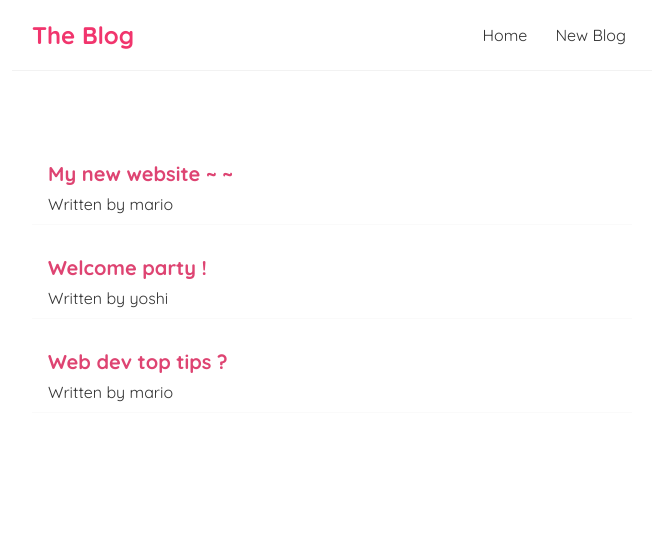
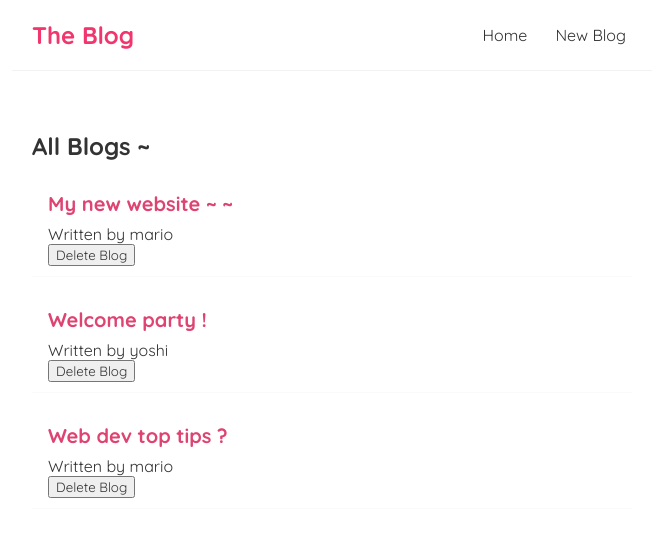
Before and after one commit to huangkuku/blog-netninja, a React (Create React App) app: page /create in a window 1280 px wide. Shown: the top 536 px of the page, without its empty margins (308-964 px from the left). Built offline with nearby package versions, Linux system fonts and the light colour scheme.

Commit message:
edit new Home.js and BlogList.js

```diff
--- /dev/null
+++ b/src/BlogList.js
@@ -0,0 +1,22 @@
+const BlogList = ({blogs, title, handleDelete}) => {
+    // BlogList=(props)=>, props is a Obj, {blogs: Array(3), title: " All Blogs ~"} blogs裡的的array
+    // const blogs = props.blogs  // Array, [{...,id:1}, {...,id:2},{...,id:3}]
+    // const title= props.title  // title: All Blogs ~
+    // const arr = [1,2] const str ="string" const mer = {arr,str} // console.log(mer) {arr: Array(2), str: 'string'}
+
+    return (
+        <div className="blog-list">
+            <h2> { title } </h2>
+            {blogs.map((blog)=>(
+                <div className="blog-preview" key= { blog.id}>
+                    <h2>{ blog.title }</h2>
+                    <p>Written by { blog.author }</p>
+                    <button onClick= {()=> handleDelete(blog.id)}> Delete Blog</button>
+                </div>
+
+            ))}
+        </div>
+    );
+}
+
+export default BlogList;
--- a/src/Home.js
+++ b/src/Home.js
@@ -1,4 +1,5 @@
 import { useState } from "react";
+import BlogList from "./BlogList";
 
 const Home = () => {
     const [blogs, setBlogs] = useState([
@@ -6,18 +7,21 @@
         {title: 'Welcome party !', body: 'lorem ipsum...', author: 'yoshi', id: 2 },
         {title: 'Web dev top tips ?', body: 'lorem ipsum...', author: 'mario', id: 3 }
     ])
-    // const what = useState(1) ab= what[0] //1 setAb= what[1] // ƒ dispatchSetState(fiber, queue, action)...
+    // 原本是const [ab, setAb] = useState(1)我們來看useState(),用what代替[ab, setAb] const what = useState(1), ab= what[0] //1 ,setAb= what[1] // ƒ dispatchSetState(fiber, queue, action)...
+    const handleDelete= (id) =>{  // 這裡的id === BlogList.js的 blog.id
+        const result = blogs.filter((blog)=> blog.id !== id)
+        // blogs.filter((blog)=> blog.id === id) 符合條件為 blog.id 等於 id的,篩選出,其他都不要
+        // blogs.filter((blog)=> blog.id !== id) 符合條件為 blog.id不等於id的,篩選出,其他都不要
+        setBlogs(result)
+    }
+
     // .map( ()=> () ) 為什麼" ()=> "的 右邊是"()" 因為要用template呈現 就像return ()
     return (
         <div className="home">
-            {blogs.map((blog)=>(
-                <div className="blog-preview" key= { blog.id}>
-                    <h2>{ blog.title }</h2>
-                    <p>Written by { blog.author }</p>
-                </div>
-
-            ))}
-
+            <BlogList blogs={ blogs } title="All Blogs ~" handleDelete={handleDelete} />
+            {/* Home.js的 < BlogList blogs={ blogs } title="All Blogs ~"/>
+            BlogList.js的 const BlogList = (props) => {...
+            BlogList.js的 props就是 blogs={ blogs } title="All Blogs ~" ,props把它包成一個Obj*/}
         </div>
     );
 }
```
